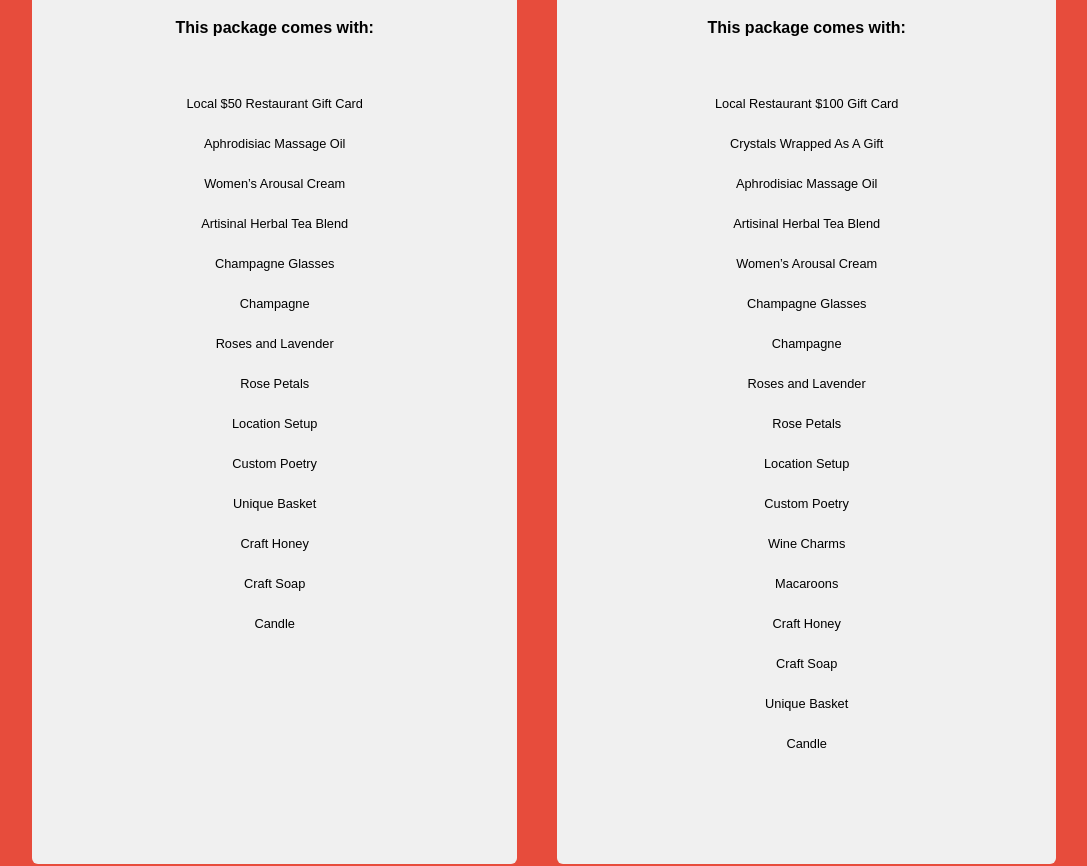
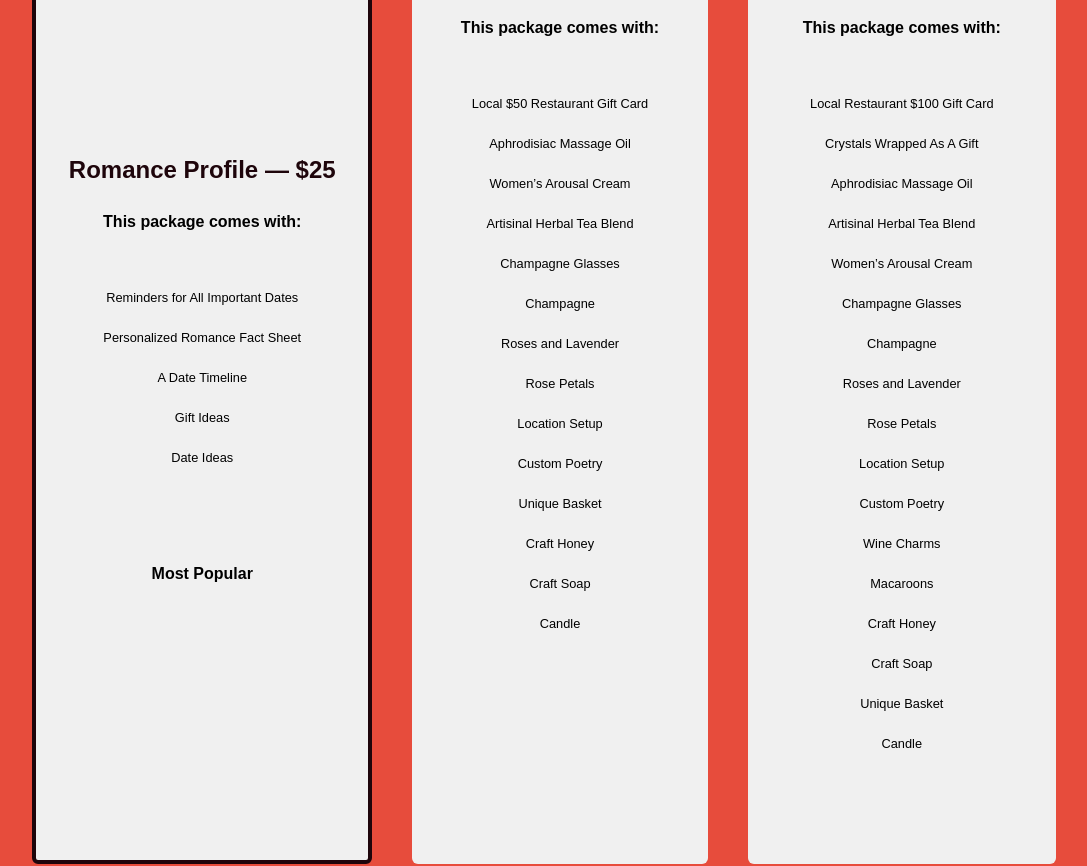
Before and after one commit to JadeZaher/rhapsodey_in_roses, a Next.js app: page / in a window 1280 px wide. Shown: the part 1980-2846 px from the top of the page, without its empty margins (96-1183 px from the left). Built offline with nearby package versions, Linux system fonts and the light colour scheme; a web font is replaced by a local one.

Commit message:
add romance profile service

```diff
--- a/src/pages/index.tsx
+++ b/src/pages/index.tsx
@@ -144,7 +144,41 @@ const Home: NextPage = () => {
         <h2 className="py-3 text-2xl font-semibold text-offWhite">
           Package Tiers
         </h2>
-        <div className="flex h-full flex-col items-stretch justify-start sm:flex-row ">
+        <div className="relative flex h-full flex-col items-stretch justify-center sm:flex-row">
+          <div className=" relative my-5 flex  grow flex-col items-stretch justify-evenly  rounded-md border-4 border-offBlack bg-offWhite pt-8 sm:mr-10">
+            <div>
+              <h2 className="p-3 text-center text-xl font-semibold text-offBlack">
+                Romance Profile — $25
+              </h2>
+              <p className="text-center">
+                <strong className="py-2">This package comes with:</strong>
+              </p>
+              <p className=" px-[5%] pb-20 text-center text-base leading-10">
+                <br />
+                Reminders for All Important Dates <br />
+                Personalized Romance Fact Sheet <br />
+                A Date Timeline <br />
+                Gift Ideas <br />
+                Date Ideas <br />
+              </p>
+
+              <p className="mb-20 text-center">
+                <strong className=" py-2">Most Popular</strong>
+              </p>
+            </div>
+            {/* <div className=" absolute right-2 bottom-5">
+              <CTAButton
+                text="Book Now"
+                link="services"
+                color="offBlack"
+                styles={{
+                  padding: ".75rem",
+                  alignSelf: "flex-end",
+                  marginTop: "20px",
+                }}
+              />
+            </div> */}
+          </div>
           <div className=" relative my-5 flex  grow flex-col items-center  rounded-md bg-offWhite pt-8 sm:mr-10">
             <div>
               <h2 className="p-3 text-center text-xl font-semibold text-offBlack">
@@ -254,7 +288,7 @@ const Home: NextPage = () => {
             </div> */}
         </div>
       </div>
-      <div className="w-[80%]">
+      <div className=" w-[80%]">
         <h2 className="py-3 text-2xl font-semibold text-offWhite">Gallery</h2>
         <ImageCarousel
           images={[
```
